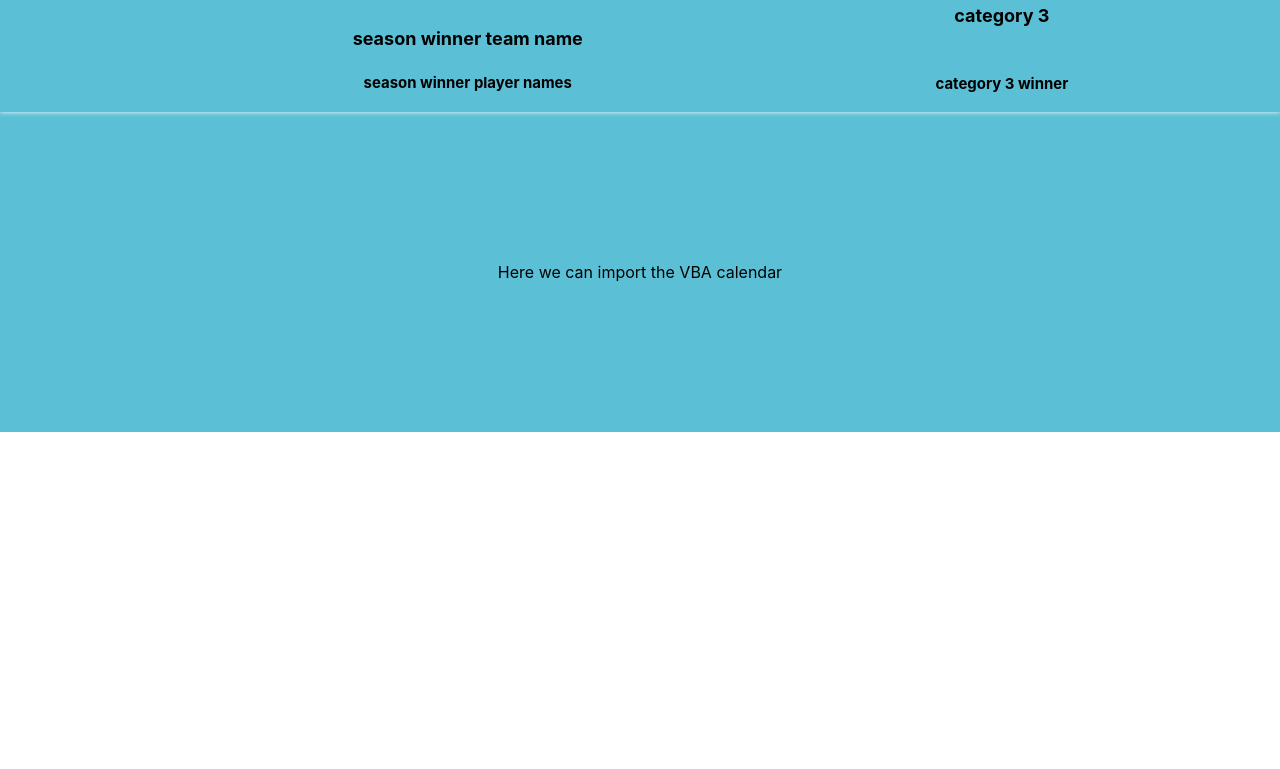
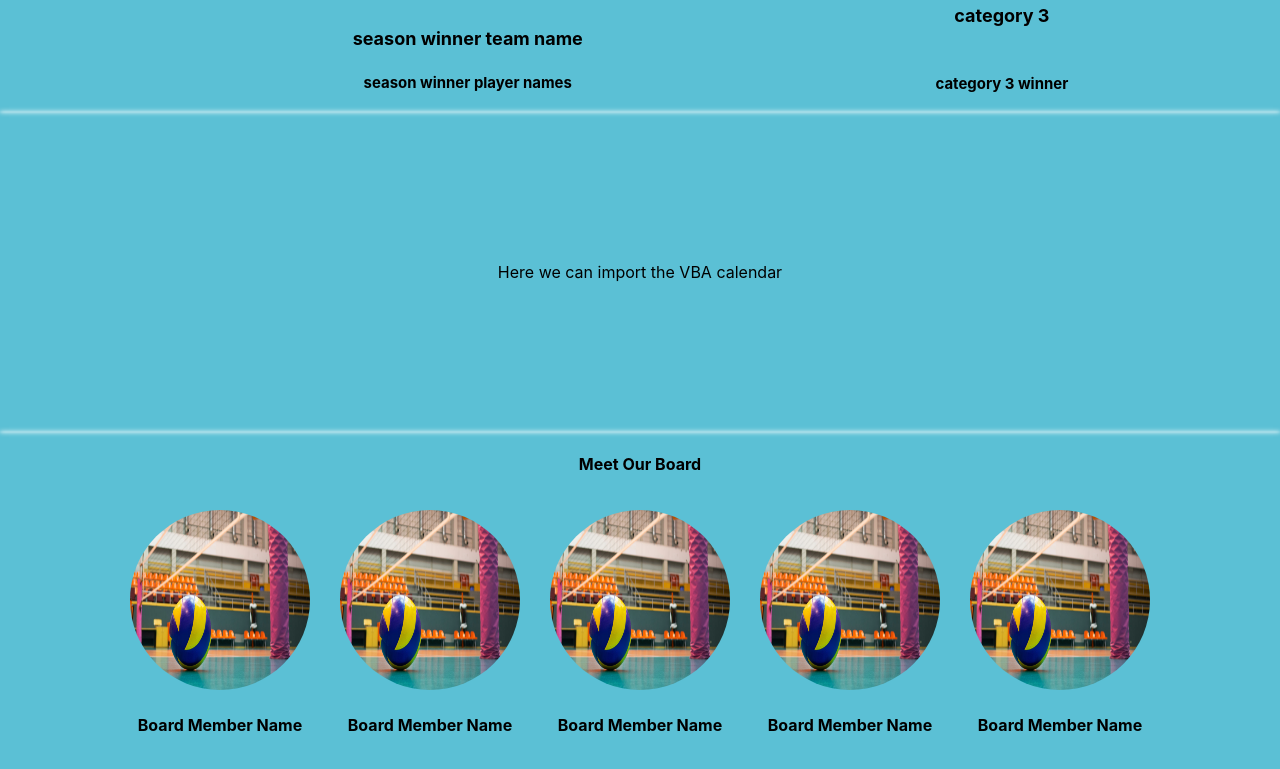
Before and after one commit to cscheppele/VBA-HomeSite, a React (Create React App) app in the folder vba-homesite/: page / in a window 1280 px wide. Shown: the part 685-1454 px from the top of the page. Before the commit the page ends 1117 px from the top, so only its background shows below. Built offline with nearby package versions, Linux system fonts and the light colour scheme.

Commit message:
start of board member component

```diff
--- a/vba-homesite/src/App.tsx
+++ b/vba-homesite/src/App.tsx
@@ -5,6 +5,7 @@ import Header from './components/Header';
 import Hero from './components/Hero';
 import Winners from './components/Winners';
 import Calendar from './components/Calendar';
+import Board from './components/Board';
 
 function App() {
   return (
@@ -13,6 +14,7 @@ function App() {
       <Hero/>
       <Winners/>
       <Calendar/>
+      <Board/>
     </div>
   );
 }
--- a/vba-homesite/src/Components/Board.tsx
+++ b/vba-homesite/src/Components/Board.tsx
@@ -1,7 +1,21 @@
-import '../styles/Board.module.css';
+import styles from '../styles/Board.module.css';
+import BoardMember from './BoardMember';
 
 function Board () {
-
+    //some function to go through all of the board members, their names, and a quote
+    return (
+        <div className={styles.main}>
+            <h4 className={styles.header}>Meet Our Board</h4>
+            <div className={styles.boardMemberBlock}>
+                {/*the actual function for cycling through board members*/}
+                <BoardMember/>
+                <BoardMember/>
+                <BoardMember/>
+                <BoardMember/>
+                <BoardMember/>
+            </div>
+        </div>
+    )
 }
 
 export default Board;
--- /dev/null
+++ b/vba-homesite/src/Components/BoardMember.tsx
@@ -0,0 +1,15 @@
+import styles from '../styles/BoardMember.module.css';
+const placeholder:string = '/hero-placeholder.jpeg';
+
+
+export default function BoardMember (/**membername */) {
+    return (
+        <div className={styles.main}>
+            <div className={styles.memberBlock}>
+                <img className={styles.boardMemberPhoto} src={placeholder}/>
+                <h4 className={styles.boardMemberName}>Board Member Name</h4>
+                {/*possibly something for an on hover to include their questionaire*/}
+            </div>
+        </div>
+    )
+}
--- a/vba-homesite/src/Components/Contact.tsx
+++ b/vba-homesite/src/Components/Contact.tsx
@@ -1,7 +1,9 @@
 import styles from '../styles/Contact.module.css';
 
 function Contact () {
-
+    return (
+        <div className={styles.main}></div>
+    )
 }
 
 export default Contact;
--- a/vba-homesite/src/styles/Board.module.css
+++ b/vba-homesite/src/styles/Board.module.css
@@ -0,0 +1,16 @@
+.main {
+    display: flex;
+    flex-direction: column;
+    align-items: center;
+    width: 100vw;
+    align-items: center;
+    box-shadow: 0px 0px 5px 0px #ffffff;
+}
+
+.boardMemberBlock {
+    display: flex;
+    flex-direction: row;
+    justify-content: center;
+    align-items: center;
+    overflow-x: scroll;
+}
--- /dev/null
+++ b/vba-homesite/src/styles/BoardMember.module.css
@@ -0,0 +1,11 @@
+.main {
+    display: flex;
+    flex-direction: column;
+    padding: 15px;
+}
+
+.boardMemberPhoto {
+    height: 180px;
+    width: 180px;
+    border-radius: 50%;
+}
--- a/vba-homesite/src/styles/Calendar.module.css
+++ b/vba-homesite/src/styles/Calendar.module.css
@@ -4,5 +4,5 @@
     align-items: center;
     height: 40vh;
     width: 100vw;
-    box-shadow: 0px 0px 0px 0px #ffffff;
+    box-shadow: 0px 0px 5px 0px #ffffff;
 }
```
